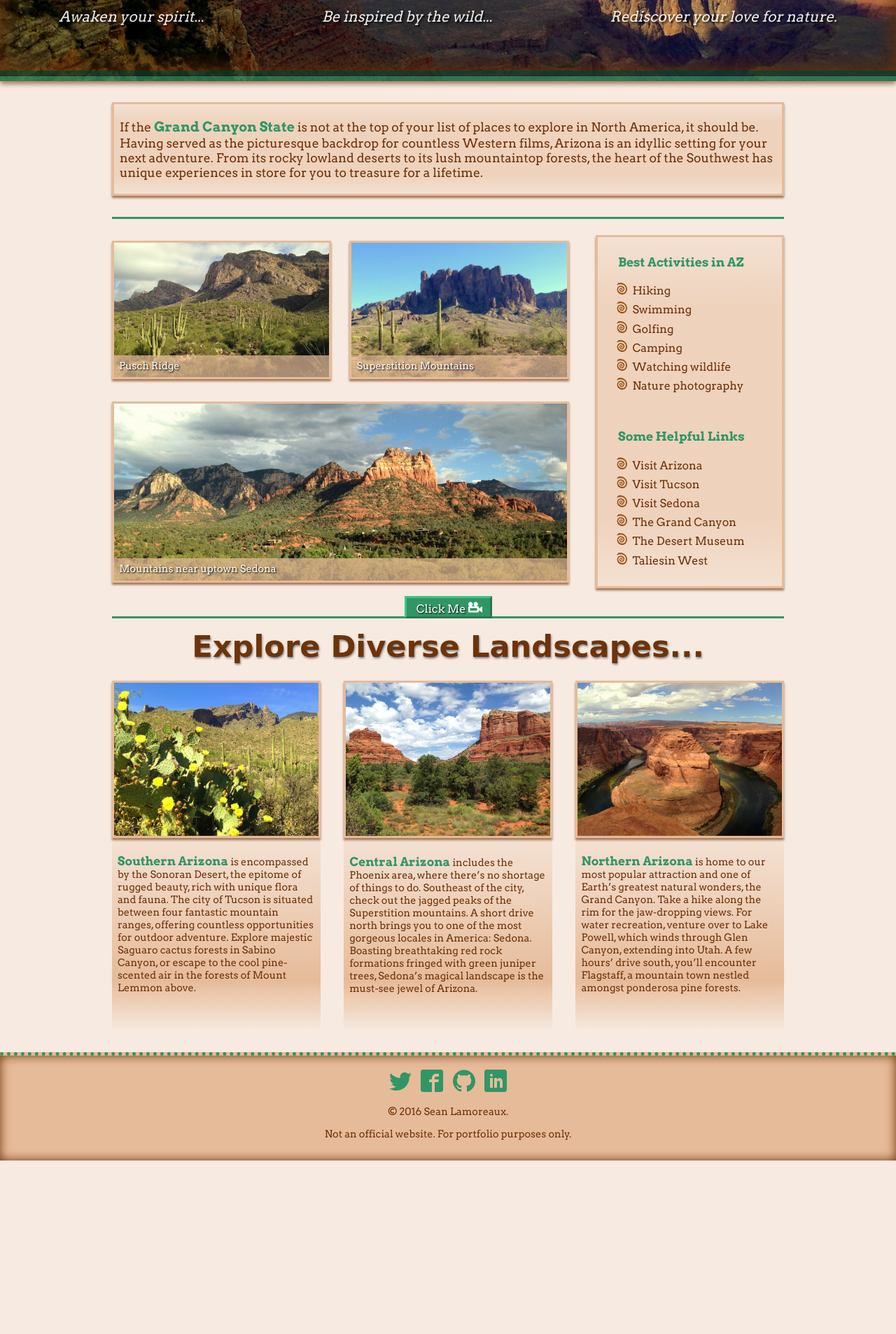
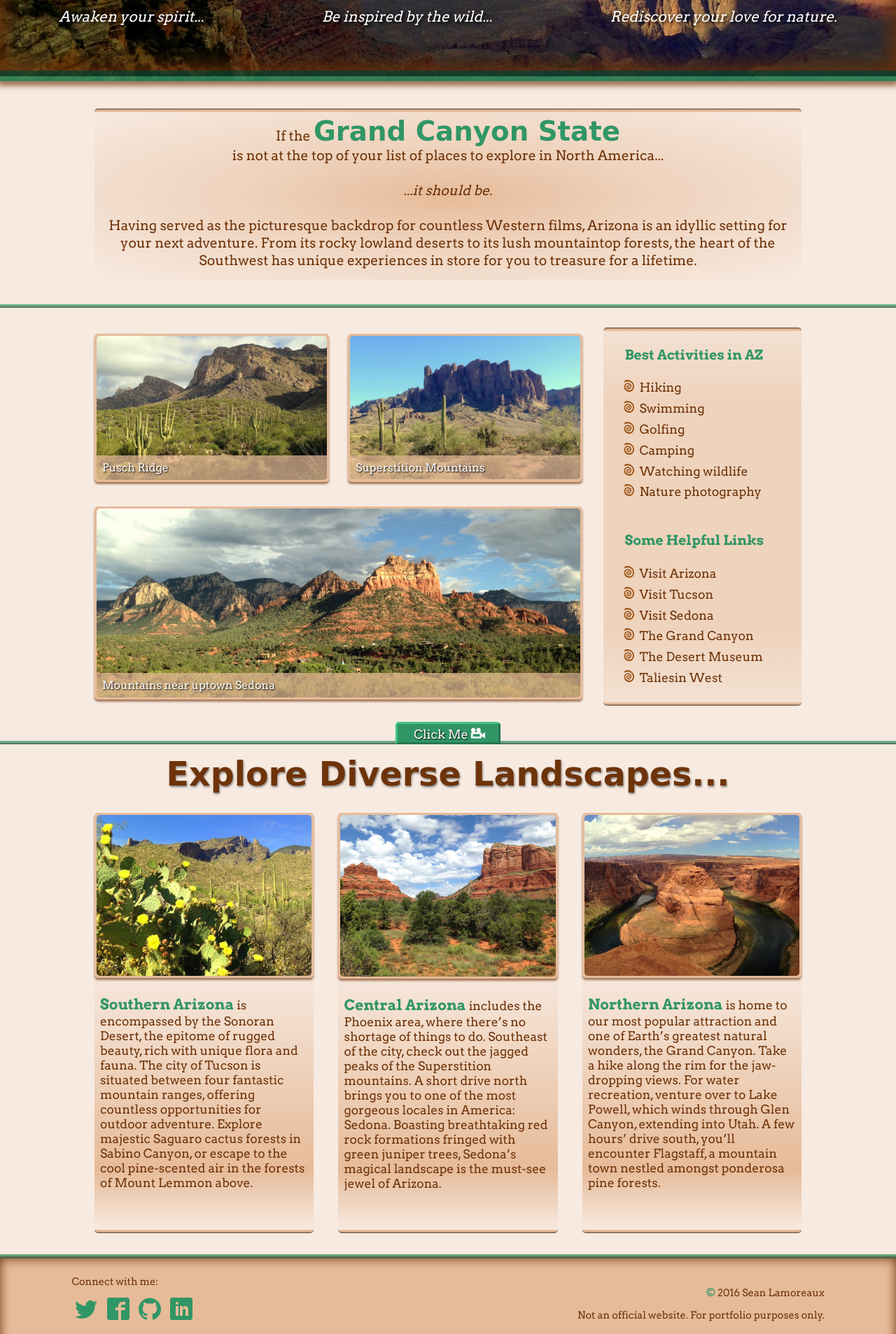
Before and after one commit to sclamoreaux/Arizona-Web-Page, a plain HTML site: page azindex.html in a window 1280 px wide. Shown: the part 424-2331 px from the top of the page at 70% size. Before the commit the page ends 2083 px from the top, so only its background shows below. Drawn offline with nearby package versions, Linux system fonts and the light colour scheme; files that its build step writes are made by us from their sources; a web font is replaced by a local one.

Commit message:
Overhauled CSS for whole page: Changed container arrangment/width, flex basis, and font sizes to increase scale of content. Changed alignment/style of intro, added new gradient. Changed borders, added border radius. Attached header background.

```diff
--- a/azindex.html
+++ b/azindex.html
@@ -32,15 +32,19 @@
 </hgroup>
 </header>
 
-  <div class="container">
-
-<p id="intro">If the <strong>Grand Canyon State</strong> is not at the top of your list of places to explore in North America, it should be. Having served as the picturesque backdrop for countless Western films, Arizona is an idyllic setting for your next adventure. From its rocky lowland deserts to its lush mountaintop forests, the heart of the Southwest has unique experiences in store for you to treasure for a lifetime.
+  <div id="intro">
+<div class="container">
+<p id="intro-p1">If the <strong>Grand Canyon State</strong><br>is not at the top of your list of places to explore in North America...
+  <br><br>
+  <span>...it should be.</span><br><br>
+  Having served as the picturesque backdrop for countless Western films, Arizona is an idyllic setting for your next adventure. From its rocky lowland deserts to its lush mountaintop forests, the heart of the Southwest has unique experiences in store for you to treasure for a lifetime.
 </p>
+</div> <!--class=container-->
+  </div>
 
 <section id="primary">
-
+<div class="container">
   <div id="figures">
-
 <figure id="figure-1" class="map-it">
   <svg class="map-pin" version="1.1" xmlns="http://www.w3.org/2000/svg" xmlns:xlink="http://www.w3.org/1999/xlink" width="48" height="48" viewBox="0 0 16 16">
     <defs>
@@ -111,21 +115,26 @@
   </ul>
 </div>
   </aside> <!-- sidebar -->
-
+</div><!--class=container-->
 </section> <!---primary--->
 
+<div class="container">
   <button id="video-button">Click Me<svg version="1.1" xmlns="http://www.w3.org/2000/svg" xmlns:xlink="http://www.w3.org/1999/xlink" width="20" height="20" viewBox="0 0 16 16">
   <path fill="#ffffff" d="M6 4.5c0-1.381 1.119-2.5 2.5-2.5s2.5 1.119 2.5 2.5c0 1.381-1.119 2.5-2.5 2.5s-2.5-1.119-2.5-2.5zM0 4.5c0-1.381 1.119-2.5 2.5-2.5s2.5 1.119 2.5 2.5c0 1.381-1.119 2.5-2.5 2.5s-2.5-1.119-2.5-2.5zM12 9.5v-1.5c0-0.55-0.45-1-1-1h-10c-0.55 0-1 0.45-1 1v5c0 0.55 0.45 1 1 1h10c0.55 0 1-0.45 1-1v-1.5l4 2.5v-7l-4 2.5zM10 12h-8v-3h8v3z"></path>
   </svg>
-</button>
+  </button>
+</div>
 
   <div id="video-container">
+<div class="container">
     <video class="mejs-treehouse" src="video/ArizonaClips.mp4" preload="metadata" controls poster="">
       <p>A short clip of tourists enjoying the view at the Grand Canyon.</p>
     </video>
+</div>
   </div>
 
-<section id="secondary">
+  <section id="secondary">
+<div class="container">
     <h2>Explore Diverse Landscapes...</h2>
   <div class="region">
     <figure id="figure-4">
@@ -163,12 +172,15 @@
     <p><strong>Northern Arizona</strong> is home to our most popular attraction and one of Earth’s greatest natural wonders, the Grand Canyon. Take a hike along the rim for the jaw-dropping views. For water recreation, venture over to Lake Powell, which winds through Glen Canyon, extending into Utah. A few hours’ drive south, you’ll encounter Flagstaff, a mountain town nestled amongst ponderosa pine forests.</p>
 
   </div>
-</section>
+</div><!--class=container-->
+  </section>
 
-  </div> <!--class=container-->
+
 
 <footer>
 
+<div id="social-group">
+<p>Connect with me:</p>
 <a href="http://twitter.com/ShonRamoro" target="_blank">
   <svg id="twitter" version="1.1" xmlns="http://www.w3.org/2000/svg" xmlns:xlink="http://www.w3.org/1999/xlink" width="32" height="32" viewBox="0 0 16 16">
   <path fill="#319666" d="M16 3.538c-0.588 0.263-1.222 0.438-1.884 0.516 0.678-0.406 1.197-1.050 1.444-1.816-0.634 0.375-1.338 0.65-2.084 0.797-0.6-0.638-1.453-1.034-2.397-1.034-1.813 0-3.281 1.469-3.281 3.281 0 0.256 0.028 0.506 0.084 0.747-2.728-0.138-5.147-1.444-6.766-3.431-0.281 0.484-0.444 1.050-0.444 1.65 0 1.138 0.578 2.144 1.459 2.731-0.538-0.016-1.044-0.166-1.488-0.409 0 0.013 0 0.028 0 0.041 0 1.591 1.131 2.919 2.634 3.219-0.275 0.075-0.566 0.116-0.866 0.116-0.212 0-0.416-0.022-0.619-0.059 0.419 1.303 1.631 2.253 3.066 2.281-1.125 0.881-2.538 1.406-4.078 1.406-0.266 0-0.525-0.016-0.784-0.047 1.456 0.934 3.181 1.475 5.034 1.475 6.037 0 9.341-5.003 9.341-9.341 0-0.144-0.003-0.284-0.009-0.425 0.641-0.459 1.197-1.038 1.637-1.697z"></path>
@@ -193,6 +205,7 @@
   </svg>
 </a>
 
+</div>
 <!-- <div id="social-group">
 <a href="http://twitter.com/ShonRamoro" target="_blank"><img src="img/twitter.png" alt="Twitter Logo" class="social-icon"></a>
 <a href="http://facebook.com/seanlamoreaux" target="_blank"><img src="img/facebook.png" alt="Facebook Logo" class="social-icon"></a>
@@ -201,7 +214,7 @@
 </div> -->
 
 <div id="copyright">
-<p>&copy; 2016 Sean Lamoreaux.</p>
+<p><span>&copy;</span> 2016 Sean Lamoreaux</p>
 <p>Not an official website. For portfolio purposes only.</p>
 </div>
 
@@ -240,6 +253,7 @@
   });
 </script>
 
+
 </body>
 
 </html>
--- a/css/clips.css
+++ b/css/clips.css
@@ -1,3 +1,36 @@
+
+
+/*Old CSS for raster social icons and animated pop-up hover effect:*/
+
+.social-icon {
+  position: relative;
+  bottom: 0px;
+  box-sizing: content-box;
+  width: 30px;
+	height: 30px;
+  display: inline-block;
+  margin: 0 5px;
+  transition-property: bottom, box-shadow;
+  transition-duration: 0.3s;
+}
+
+.social-icon:hover {
+  bottom: 4px;
+  box-shadow: 0 4px 3px rgb(162, 118, 87);
+}
+
+
+/*old background for intro paragraph:*/
+
+background: rgba(230,187,153,0.2);
+background: -moz-linear-gradient(top, rgba(230,187,153,0.2) 0%, rgba(230,187,153,0.5) 20%, rgba(230,187,153,0.5) 50%, rgba(230,187,153,0.5) 73%, rgba(230,187,153,0.5) 80%, rgba(230,187,153,0.2) 100%);
+background: -webkit-gradient(left top, left bottom, color-stop(0%, rgba(230,187,153,0.2)), color-stop(20%, rgba(230,187,153,0.5)), color-stop(50%, rgba(230,187,153,0.5)), color-stop(73%, rgba(230,187,153,0.5)), color-stop(80%, rgba(230,187,153,0.5)), color-stop(100%, rgba(230,187,153,0.2)));
+background: -webkit-linear-gradient(top, rgba(230,187,153,0.2) 0%, rgba(230,187,153,0.5) 20%, rgba(230,187,153,0.5) 50%, rgba(230,187,153,0.5) 73%, rgba(230,187,153,0.5) 80%, rgba(230,187,153,0.2) 100%);
+background: -o-linear-gradient(top, rgba(230,187,153,0.2) 0%, rgba(230,187,153,0.5) 20%, rgba(230,187,153,0.5) 50%, rgba(230,187,153,0.5) 73%, rgba(230,187,153,0.5) 80%, rgba(230,187,153,0.2) 100%);
+background: -ms-linear-gradient(top, rgba(230,187,153,0.2) 0%, rgba(230,187,153,0.5) 20%, rgba(230,187,153,0.5) 50%, rgba(230,187,153,0.5) 73%, rgba(230,187,153,0.5) 80%, rgba(230,187,153,0.2) 100%);
+background: linear-gradient(to bottom, rgba(230,187,153,0.2) 0%, rgba(230,187,153,0.5) 20%, rgba(230,187,153,0.5) 50%, rgba(230,187,153,0.5) 73%, rgba(230,187,153,0.5) 80%, rgba(230,187,153,0.2) 100%);
+filter: progid:DXImageTransform.Microsoft.gradient( startColorstr='#e6bb99', endColorstr='#e6bb99', GradientType=0 );
+
 
 /* Permalink - use to edit and share this gradient: http://colorzilla.com/gradient-editor/#e6bb99+38,e6bb99+100&0+38,1+100 */
 background: -moz-linear-gradient(top,  rgba(230,187,153,0) 38%, rgba(230,187,153,1) 100%); /* FF3.6-15 */
--- a/css/mainstyle.css
+++ b/css/mainstyle.css
@@ -11,7 +11,7 @@
   margin: 0 auto;
   display: flex;
   flex-direction: column;
-  max-width: 85%;
+  max-width: 94%;
 }
 
 body {
@@ -34,11 +34,16 @@ a:hover {
 }
 
 /*** Border Styling ***/
-footer, #primary, #video-container, h2 {
-  border-top: 3px solid #319666;
+footer, #primary, #video-container, #secondary {
+  border-top: 5px ridge rgba(49,150,102,.7);
+}
+
+figure, aside, img, #close, #map-close, iframe, .region {
+  border-radius: 5px;
 }
 
 /*** Transitions ***/
+
 figure, figcaption, img, span, .map-pin {
 transition-duration: 0.4s;
 transition-timing-function: cubic-bezier(.7,-0.39,.31,1.38);
@@ -51,22 +56,11 @@ a {
 transition-duration: 0.3s;
 }
 
+
 /*** Intro Styling ***/
 #intro {
-  padding: 20px 8px;
-  margin-top: 30px;
-  margin-bottom: 30px;
-  box-shadow: 0px 3px 3px rgb(162, 118, 87);
-  border: 3px solid rgb(230, 187, 153);
-
-  background: rgba(230,187,153,0.2);
-  background: -moz-linear-gradient(top, rgba(230,187,153,0.2) 0%, rgba(230,187,153,0.5) 20%, rgba(230,187,153,0.5) 50%, rgba(230,187,153,0.5) 73%, rgba(230,187,153,0.5) 80%, rgba(230,187,153,0.2) 100%);
-  background: -webkit-gradient(left top, left bottom, color-stop(0%, rgba(230,187,153,0.2)), color-stop(20%, rgba(230,187,153,0.5)), color-stop(50%, rgba(230,187,153,0.5)), color-stop(73%, rgba(230,187,153,0.5)), color-stop(80%, rgba(230,187,153,0.5)), color-stop(100%, rgba(230,187,153,0.2)));
-  background: -webkit-linear-gradient(top, rgba(230,187,153,0.2) 0%, rgba(230,187,153,0.5) 20%, rgba(230,187,153,0.5) 50%, rgba(230,187,153,0.5) 73%, rgba(230,187,153,0.5) 80%, rgba(230,187,153,0.2) 100%);
-  background: -o-linear-gradient(top, rgba(230,187,153,0.2) 0%, rgba(230,187,153,0.5) 20%, rgba(230,187,153,0.5) 50%, rgba(230,187,153,0.5) 73%, rgba(230,187,153,0.5) 80%, rgba(230,187,153,0.2) 100%);
-  background: -ms-linear-gradient(top, rgba(230,187,153,0.2) 0%, rgba(230,187,153,0.5) 20%, rgba(230,187,153,0.5) 50%, rgba(230,187,153,0.5) 73%, rgba(230,187,153,0.5) 80%, rgba(230,187,153,0.2) 100%);
-  background: linear-gradient(to bottom, rgba(230,187,153,0.2) 0%, rgba(230,187,153,0.5) 20%, rgba(230,187,153,0.5) 50%, rgba(230,187,153,0.5) 73%, rgba(230,187,153,0.5) 80%, rgba(230,187,153,0.2) 100%);
-  filter: progid:DXImageTransform.Microsoft.gradient( startColorstr='#e6bb99', endColorstr='#e6bb99', GradientType=0 );
+  padding: 20px 5px 15px 5px;
+  text-align: center;
 
 }
 
@@ -75,11 +69,30 @@ transition-duration: 0.3s;
 }
 
 #intro strong {
-  font-size: 1.1em;
+  font-size: 2em;
   color: #319666;
-  /*text-shadow: 1px 0px 0px #28754e;*/
+  font-family: 'Arizonia', cursive;
 }
 
+#intro-p1 {
+  border-top: 5px groove rgb(230, 187, 153);
+  /*border-bottom: 5px double rgb(230, 187, 153);*/
+  border-radius: 5px;
+  padding: 10px;
+  /*box-shadow: 0px 3px 3px rgb(162, 118, 87);*/
+
+  /* Permalink - use to edit and share this gradient: http://colorzilla.com/gradient-editor/#e6bb99+0,e6bb99+40,e6bb99+100&1+0,0.5+40,0+100 */
+  background: -moz-radial-gradient(center, ellipse cover,  rgba(230,187,153,1) 0%, rgba(230,187,153,0.5) 40%, rgba(230,187,153,0) 100%); /* FF3.6-15 */
+  background: -webkit-radial-gradient(center, ellipse cover,  rgba(230,187,153,1) 0%,rgba(230,187,153,0.5) 40%,rgba(230,187,153,0) 100%); /* Chrome10-25,Safari5.1-6 */
+  background: radial-gradient(ellipse at center,  rgba(230,187,153,1) 0%,rgba(230,187,153,0.5) 40%,rgba(230,187,153,0) 100%); /* W3C, IE10+, FF16+, Chrome26+, Opera12+, Safari7+ */
+  filter: progid:DXImageTransform.Microsoft.gradient( startColorstr='#e6bb99', endColorstr='#00e6bb99',GradientType=1 ); /* IE6-9 fallback on horizontal gradient */
+}
+
+#intro span {
+  font-style: italic;
+  /*font-weight: bold;*/
+  font-size: 1em;
+}
 
 /*** Header Styling ***/
 
@@ -92,11 +105,11 @@ background-image: url("../img/grandcanyonB.jpg");
 background-repeat: no-repeat;
 background-position: center;
 background-size: cover;
+background-attachment: fixed;
 padding-top: 10%;
-border-bottom: 8px groove rgba(49, 150, 102, .7);
-/*border-bottom: 5px solid rgba(59, 195, 130, .6);*/
-box-shadow: 0px 4px 7px rgb(162, 118, 87),
-          inset 0px 0px 30px rgb(110, 51, 9);
+border-bottom: 8px groove rgba(49, 150, 102, .8);
+box-shadow: 0px 4px 7px 3px rgb(162, 118, 87),
+          inset 0px 0px 30px 5px rgb(110, 51, 9);
 }
 
 #logo h1 {
@@ -119,8 +132,6 @@ font-weight: normal;
 text-align: center;
 text-shadow: 0px 1px 4px black;
 background-color: rgba(230, 187, 153, .6);
-/*background-color: rgba(255, 174, 66, .6);*/
-/*border-radius: 75% 10% 65% 15%;*/
 border-radius: 17% 55% 15% 75%;
 border: 1px solid rgba(110, 51, 9, 0.3);
 }
@@ -140,25 +151,26 @@ flex-basis: 100%;
 display: flex;
 flex-wrap: wrap;
 justify-content: space-around;
-font-style: italic;
-line-height: .6;
+
 padding-bottom: 5%;
 }
 
 #tagline h3 {
 padding: 0 15px 0 15px;
-text-shadow: 2px 2px 3px black;
-font-size: 1em;
+text-shadow: 2px 2px 4px black;
+font-size: 1.1em;
 font-weight: normal;
-opacity: .9;
+font-style: italic;
+line-height: .6;
 }
 
  /*** Primary Section Styling ***/
 
 #primary {
-  padding-top: 15px;
+  padding-top: 20px;
   display: flex;
   flex-direction: column;
+  margin-bottom: 10px;
 }
 
 figure {
@@ -261,8 +273,10 @@ figure:hover > .map-pin {
 
 #sidebar {
   margin: 8px 0;
-  border: 3px solid rgb(230, 187, 153);
-  box-shadow: 0px 3px 3px rgb(162, 118, 87);
+  border-top: 5px groove rgb(230, 187, 153);
+  border-bottom: 5px ridge rgb(230, 187, 153);
+  /*border: 3px solid rgb(230, 187, 153);
+  box-shadow: 0px 3px 3px rgb(162, 118, 87);*/
   display: flex;
   flex-direction: column;
   align-items: center;
@@ -286,7 +300,6 @@ aside li {
 aside p {
   font-weight: bold;
   font-size: 1.1em;
-  /*color: rgb(52, 163, 110);*/
   color: #319666;
 }
 
@@ -328,6 +341,8 @@ h2 {
 
 .region {
   padding-bottom: 30px;
+  border-bottom: 5px ridge rgb(230, 187, 153);
+
   /* Permalink - use to edit and share this gradient: http://colorzilla.com/gradient-editor/#e6bb99+38,e6bb99+86,e6bb99+100&0+38,1+86,0+100 */
   background: -moz-linear-gradient(top,  rgba(230,187,153,0) 38%, rgba(230,187,153,1) 86%, rgba(230,187,153,0) 100%); /* FF3.6-15 */
   background: -webkit-linear-gradient(top,  rgba(230,187,153,0) 38%,rgba(230,187,153,1) 86%,rgba(230,187,153,0) 100%); /* Chrome10-25,Safari5.1-6 */
@@ -348,13 +363,15 @@ video {
 
 #video-container {
   padding: 25px 0;
-  width: 100%;
   display: none;
 }
 
 #video-button {
-  width: 125px;
+  width: 150px;
   margin: 0 auto;
+  border-radius: 5px 5px 0px 0px;
+  position:relative;
+  top: 5px;
 }
 
 #video-button svg {
@@ -364,8 +381,6 @@ video {
 }
 
 button {
-  position:relative;
-  top: 3px;
   color: white;
   background-color: #319666;
   border: 3px solid #40c385;
@@ -391,34 +406,15 @@ button:active {
 
 footer {
   margin-top: 30px;
-  font-size: .9em;
+  font-size: .8em;
   text-align: center;
   background-color: #e6bb99;
-  padding-top: 20px;
-  padding-bottom: 15px;
-  border-top-style: dotted;
-  border-top-width: 5px;
+  padding-top: 10px;
+  padding-bottom: 10px;
+  border-top-width: 6px;
   box-shadow:  inset 0px 0px 15px rgb(110, 51, 9);
   color: rgb(110, 51, 9);
-  /*color: rgb(49, 150, 102);*/
 }
-
-/*.social-icon {
-  position: relative;
-  bottom: 0px;
-  box-sizing: content-box;
-  width: 30px;
-	height: 30px;
-  display: inline-block;
-  margin: 0 5px;
-  transition-property: bottom, box-shadow;
-  transition-duration: 0.3s;
-}
-
-.social-icon:hover {
-  bottom: 4px;
-  box-shadow: 0 4px 3px rgb(162, 118, 87);
-}*/
 
 footer a:hover {
   text-decoration: none;
@@ -445,3 +441,7 @@ footer svg:hover {
 footer svg:hover path {
   fill: #4db684;
 }
+
+#copyright span {
+  color: #319666;
+}
--- a/css/overlay.css
+++ b/css/overlay.css
@@ -27,7 +27,7 @@
   margin-right: 5%;
   margin-bottom: 10px;
   font-family: sans-serif;
-  border: 1px solid rgb(49, 150, 102);
+  border: 2px solid rgb(49, 150, 102);
   transition: all 0.3s ease 0s;
 }
 
--- a/css/responsive.css
+++ b/css/responsive.css
@@ -1,23 +1,32 @@
 
 /**** RESPONSIVE ****/
 
-@media screen and (min-width: 650px) {
-
-    .container {
-      margin: 0 10%;
-    }
+@media screen and (min-width: 600px) {
 
     #logo {
       font-size: 1.2em;
     }
 
-    #tagline {
+    #tagline h3 {
       font-size: 1.2em;
     }
 
     h2 {
       font-size: 3em;
     }
+
+  #intro, .region {
+    font-size: 1.1em;
+  }
+
+  #intro-p1 {
+    padding-top: 5px;
+    padding-bottom: 15px;
+  }
+
+  footer {
+    font-size: .9em;
+  }
 
 /** Re-align Boxes in Primary section **/
 
@@ -62,17 +71,10 @@
       line-height: 1;
     }
 
-    /*#list-1 {
-      flex-basis: 38%;
-    }
-
-    #list-2 {
-      flex-basis: 58%;
-    }*/
 
 }
 
-@media screen and (min-width: 865px) {
+@media screen and (min-width: 790px) {
 
   header {
     max-height: 540px;
@@ -89,7 +91,7 @@
     padding-bottom: 6%;
   }
 
-  #tagline {
+  #tagline h3 {
     font-size: 1.3em;
   }
 
@@ -108,11 +110,11 @@
   }
 
   #figures {
-    flex-basis: 68%;
+    flex-basis: 70%;
   }
 
   .region {
-    flex-basis: 31%;
+    flex-basis: 32%;
   }
 
   h2 {
@@ -123,6 +125,14 @@
     flex-basis: 28%;
     flex-direction: column;
     font-size: .9em;
+  }
+
+  #figure-1 {
+    flex-basis: 49%;
+  }
+
+  #figure-2 {
+    flex-basis: 49%;
   }
 
   ul {
@@ -136,6 +146,24 @@
     line-height: 1.7;
   }
 
+#social-group {
+  text-align: left;
+  float: left;
+  margin-left: 4%;
+}
+
+#copyright {
+  text-align: right;
+  float: right;
+  margin-right: 4%;
+  position: relative;
+  top: 16px;
+}
+
+footer {
+  overflow: auto;
+  height: 150px;
+}
 /*
   #logo::after {
     content: "V";
@@ -151,10 +179,34 @@
 
 }
 
-@media screen and (min-width: 1000px) {
+@media screen and (min-width: 900px) {
+
+  #figures {
+    flex-basis: 69%;
+  }
+
+  #figure-1 {
+    flex-basis: 48%;
+  }
+
+  #figure-2 {
+    flex-basis: 48%;
+  }
 
   .container {
-    max-width: 960px;
+    font-size: 1.1em;
+  }
+
+  .region {
+    font-size: 1em;
+  }
+
+}
+
+@media screen and (min-width: 1075px) {
+
+  .container {
+    max-width: 1010px;
   }
 
   #logo {
@@ -165,4 +217,17 @@
     font-size: 1em;
   }
 
+  .region {
+      flex-basis: 31%;
+      font-size: 1.1em;
+    }
+
+  #social-group {
+    margin-left: 8%;
+  }
+
+  #copyright {
+    margin-right: 8%;
+  }
+
 }
```
Also changed, not shown: 2 other files.
